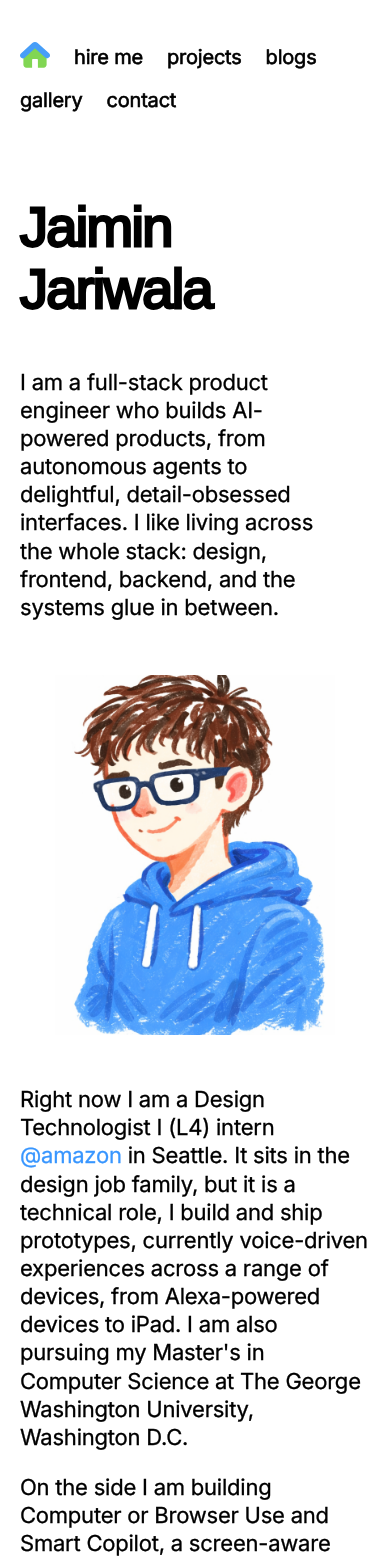
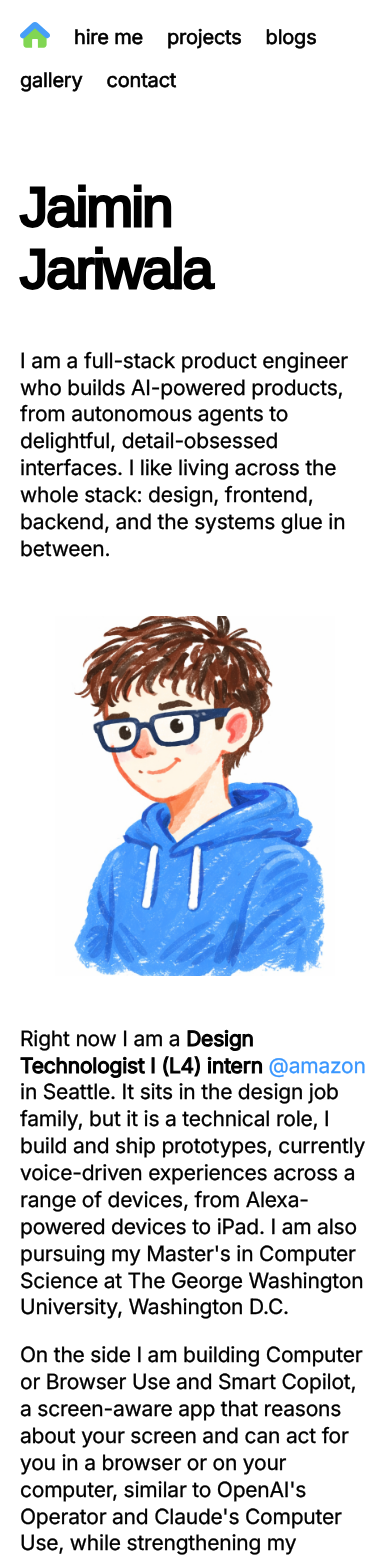
Before and after one commit to jaiminjariwala/jaiminjariwala, a Next.js app in the folder next/: page / in a window 390 px wide. Shown: the top 1558 px of the page. Built offline with nearby package versions, Linux system fonts and the light colour scheme; a web font is replaced by a local one.

Commit message:
Adjust home text sizing, role emphasis, and mobile navbar spacing

```diff
--- a/next/src/components/HomePage.jsx
+++ b/next/src/components/HomePage.jsx
@@ -26,7 +26,7 @@ const HomePage = () => {
               Jariwala
             </h1>
 
-            <p className="mt-[48px] md:mt-[58px] w-full text-[clamp(22px,1.65vw,22px)] font-normal leading-[1.28] tracking-[-0.01em] [-webkit-text-stroke:0.3px_#000000]" style={{ paddingRight: 'clamp(20px, calc((100vw - 768px) * 9999), 28px)' }}>
+            <p className="mt-[48px] md:mt-[58px] w-full text-[clamp(21px,1.65vw,21px)] font-normal leading-[1.28] tracking-[-0.01em] [-webkit-text-stroke:0.3px_#000000]" style={{ paddingRight: 'clamp(20px, calc((100vw - 768px) * 9999), 28px)' }}>
               I am a <span className="font-bold">full-stack product engineer</span> who builds AI-powered products, from autonomous agents to delightful, detail-obsessed interfaces. I like living across the whole stack: design, frontend, backend, and the systems glue in between.
             </p>
           </div>
@@ -47,11 +47,11 @@ const HomePage = () => {
         </div>
 
         <div
-          className="w-full text-[clamp(22px,1.65vw,22px)] font-normal leading-[1.28] tracking-[-0.01em] [-webkit-text-stroke:0.3px_#000000]"
+          className="w-full text-[clamp(21px,1.65vw,21px)] font-normal leading-[1.28] tracking-[-0.01em] [-webkit-text-stroke:0.3px_#000000]"
           style={{ marginTop: "clamp(36px, calc((768px - 100vw) * 9999), 50px)" }}
         >
           <p>
-            Right now I am a <span className="font-bold">Design Technologist I (L4) intern</span>{" "}
+            Right now I am a <span className="[-webkit-text-stroke:1.1px_#000000]">Design Technologist I (L4) intern</span>{" "}
             <a href="https://www.amazon.com" target="_blank" rel="noreferrer" className="text-[#3896ff] [-webkit-text-stroke:0.3px_#3896ff]">
               @amazon
             </a>{" "}
--- a/next/src/components/Navbar.jsx
+++ b/next/src/components/Navbar.jsx
@@ -59,7 +59,7 @@ const Navbar = () => {
           right: 0,
           zIndex: 50,
           width: "100%",
-          paddingTop: isDesktop ? "60px" : "40px",
+          paddingTop: isDesktop ? "60px" : "20px",
           paddingBottom: isDesktop ? "60px" : "40px",
           backgroundColor: "transparent",
         }}
```
